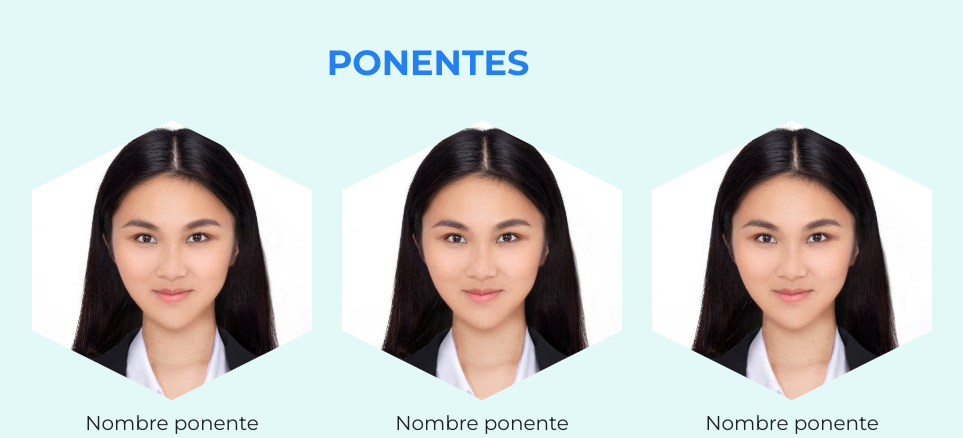
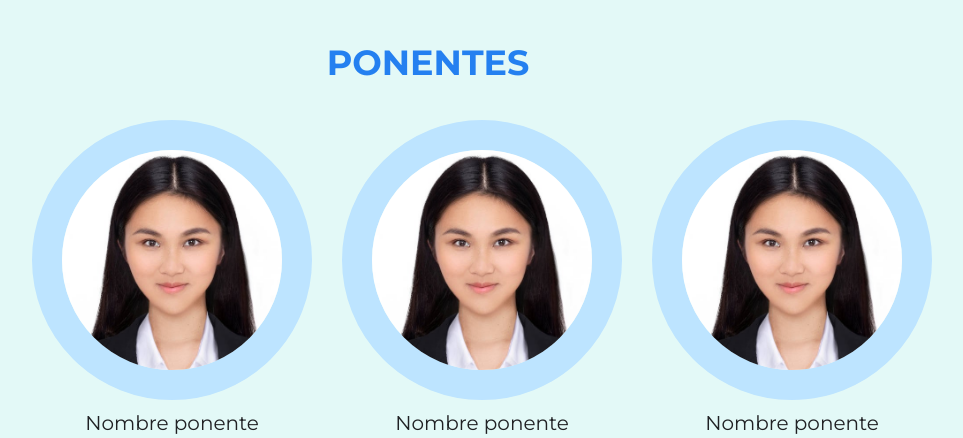
Before and after one commit to WTM-2024-Event/WomenTechmakers, a website built with Vite: page src/index.html in a window 1280 px wide. Shown: the part 2430-2868 px from the top of the page, without its empty margins (212-1175 px from the left). Built offline with nearby package versions, Linux system fonts and the light colour scheme; files whose address does not match are found by name.

Commit message:
framed images

```diff
--- a/src/scss/layout/_ponentes.scss
+++ b/src/scss/layout/_ponentes.scss
@@ -32,7 +32,7 @@
     &_container {
       justify-content: center;
       align-items: center;
-      clip-path: polygon(50% 0%, 100% 25%, 100% 75%, 50% 100%, 0% 75%, 0% 25%);
+      //clip-path: polygon(50% 0%, 100% 25%, 100% 75%, 50% 100%, 0% 75%, 0% 25%);
       height: 200px;
       width: 200px;
       @media (min-width: 768px) {
@@ -44,6 +44,9 @@
         width: 100%;
         height: 100%;
         object-fit: cover;
+        border-radius: 50%;
+        border: 30px solid $blue200;
+        border-image: url("./images/avatar.png") 30;
         }
       }
 
```
Also changed, not shown: src/images/avatar.png (added).
